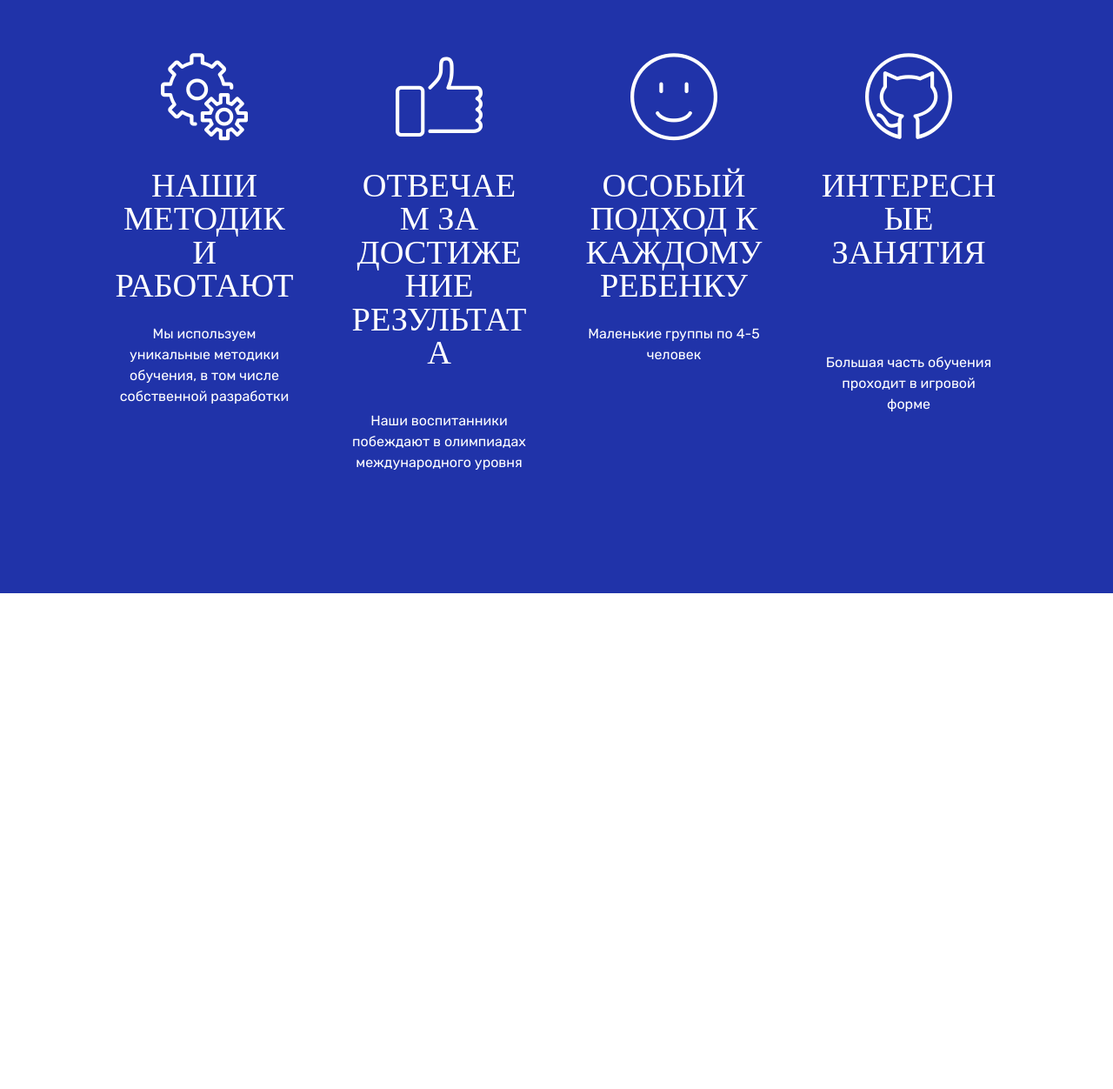
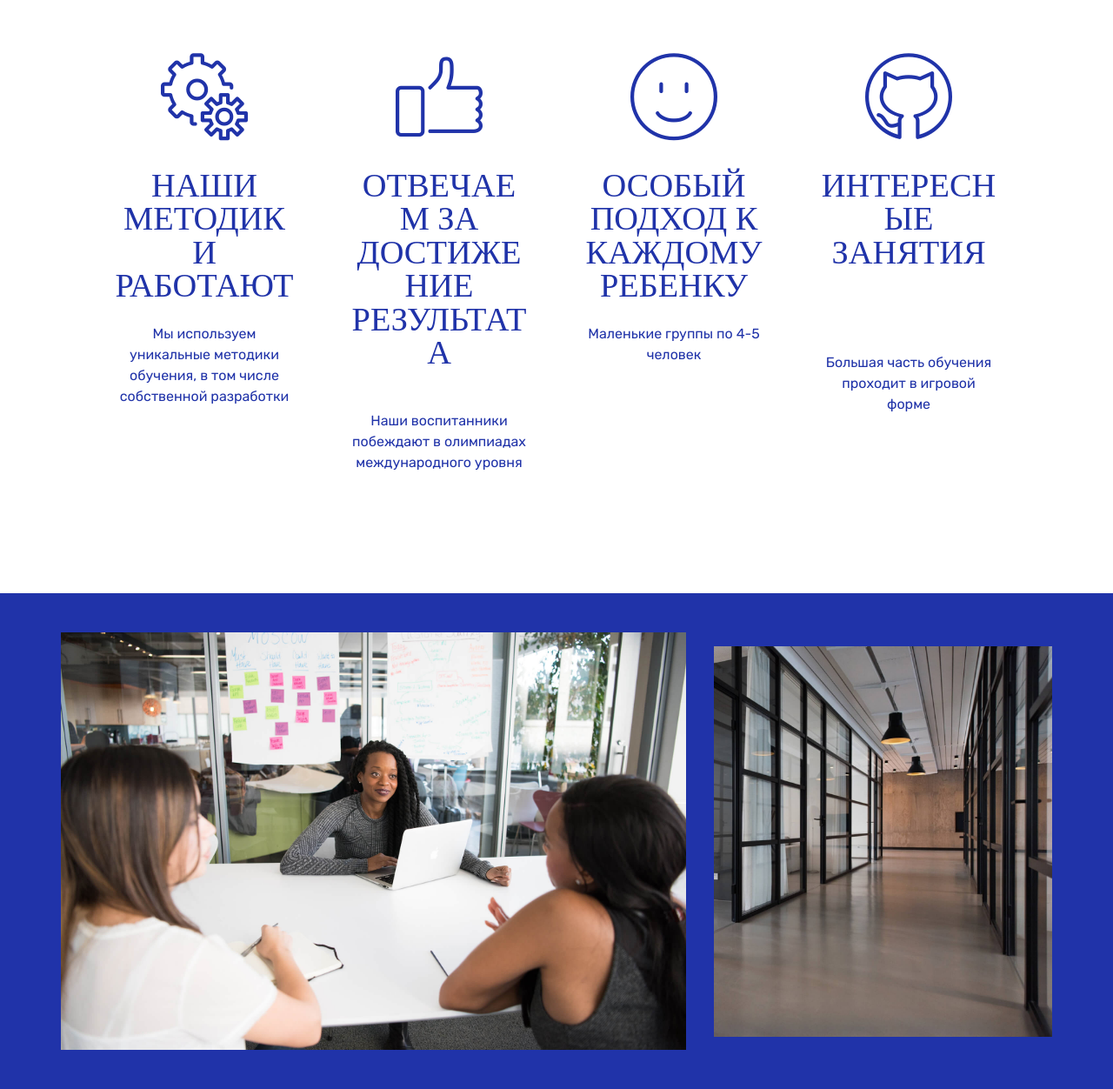
Before and after one commit to democh0107/democh0107.github.io, a plain HTML site: page index.html in a window 1280 px wide. Shown: the part 1137-2389 px from the top of the page at 87% size. Before the commit the page ends 1819 px from the top, so only its background shows below. Drawn offline with Linux system fonts and the light colour scheme; a script that the page names is missing; files whose address does not match are found by name; a web font is replaced by a local one.

Commit message:
create github pages

```diff
--- a/assets/mobirise/css/mbr-additional.css
+++ b/assets/mobirise/css/mbr-additional.css
@@ -1376,7 +1376,7 @@ section.lazy-placeholder:after {
 .cid-rD77UFQSEG {
   padding-top: 15px;
   padding-bottom: 90px;
-  background-color: #2033a9;
+  background-color: #ffffff;
 }
 .cid-rD77UFQSEG h3 {
   text-align: center;
@@ -1386,10 +1386,10 @@ section.lazy-placeholder:after {
   font-weight: 300;
 }
 .cid-rD77UFQSEG .mbr-content-text {
-  color: #ffffff;
+  color: #2033a9;
 }
 .cid-rD77UFQSEG .panel-item {
-  background: #2033a9;
+  background: #ffffff;
 }
 .cid-rD77UFQSEG .card {
   word-wrap: break-word;
@@ -1399,5 +1399,59 @@ section.lazy-placeholder:after {
   color: #149dcc;
 }
 .cid-rD77UFQSEG H3 {
-  color: #ffffff;
+  color: #2033a9;
 }
+.cid-rD77UFQSEG .mbr-section-title {
+  color: #2033a9;
+}
+.cid-rD7fkztBFt {
+  padding-top: 45px;
+  padding-bottom: 45px;
+  background: #2033a9;
+}
+.cid-rD7fkztBFt .images-container.container-fluid {
+  padding: 0;
+}
+.cid-rD7fkztBFt .media-container-row {
+  margin: 0 auto;
+  align-items: stretch;
+  -webkit-align-items: stretch;
+  width: 100% !important;
+}
+.cid-rD7fkztBFt .media-container-row .img-item {
+  display: -webkit-flex;
+  flex-direction: column;
+  justify-content: center;
+  position: relative;
+  width: 100%;
+  z-index: 1;
+  -webkit-flex-direction: column;
+  -webkit-justify-content: center;
+}
+.cid-rD7fkztBFt .media-container-row .img-item img {
+  width: 100%;
+  min-height: 1px;
+}
+.cid-rD7fkztBFt .media-container-row .img-item .img-caption {
+  background: #ffffff;
+  z-index: 2;
+  padding: 1rem 1rem;
+  word-break: break-word;
+}
+.cid-rD7fkztBFt .media-container-row .img-item .img-caption p {
+  margin-bottom: 0;
+}
+.cid-rD7fkztBFt .media-container-row .img-item.item1 {
+  padding: 0 2rem 0 0;
+}
+@media (max-width: 992px) {
+  .cid-rD7fkztBFt .img-item {
+    width: 100% !important;
+  }
+  .cid-rD7fkztBFt .img-item.item1 {
+    width: 100%;
+    flex-basis: initial !important;
+    padding: 0 0 2rem 0 !important;
+    -webkit-flex-basis: initial !important;
+  }
+}
--- a/index.html
+++ b/index.html
@@ -68,7 +68,7 @@
     </nav>
 </section>
 
-<section class="engine"><a href="https://mobirise.info/u">bootstrap website templates</a></section><section class="header1 cid-rD18QJsc8M" id="header16-1">
+<section class="engine"><a href="https://mobirise.info/f">easy site builder</a></section><section class="header1 cid-rD18QJsc8M" id="header16-1">
 
 
 
@@ -156,7 +156,7 @@
                 <div class="card p-3 align-center col-12 col-md-6 col-lg-3">
                     <div class="panel-item p-3">
                         <div class="card-img pb-3">
-                            <span class="mbr-iconfont mbri-setting" style="font-size: 100px; color: rgb(255, 255, 255); fill: rgb(255, 255, 255);"></span>
+                            <span class="mbr-iconfont mbri-setting" style="font-size: 100px; color: rgb(32, 51, 169); fill: rgb(32, 51, 169);"></span>
                         </div>
 
                         <div class="card-text">
@@ -172,7 +172,7 @@
                 <div class="card p-3 align-center col-12 col-md-6 col-lg-3">
                     <div class="panel-item p-3">
                         <div class="card-img pb-3">
-                            <span class="mbr-iconfont mbri-like" style="font-size: 100px; color: rgb(255, 255, 255); fill: rgb(255, 255, 255);"></span>
+                            <span class="mbr-iconfont mbri-like" style="font-size: 100px; color: rgb(32, 51, 169); fill: rgb(32, 51, 169);"></span>
                         </div>
                         <div class="card-text">
                             <h3 class="count pt-3 pb-3 mbr-fonts-style display-5">ОТВЕЧАЕМ ЗА ДОСТИЖЕНИЕ РЕЗУЛЬТАТА</h3>
@@ -186,7 +186,7 @@
                 <div class="card p-3 align-center col-12 col-md-6 col-lg-3">
                     <div class="panel-item p-3">
                         <div class="card-img pb-3">
-                            <span class="mbr-iconfont mbri-smile-face" style="font-size: 100px; color: rgb(255, 255, 255); fill: rgb(255, 255, 255);"></span>
+                            <span class="mbr-iconfont mbri-smile-face" style="font-size: 100px; color: rgb(32, 51, 169); fill: rgb(32, 51, 169);"></span>
                         </div>
                         <div class="card-text">
                             <h3 class="count pt-3 pb-3 mbr-fonts-style display-5">
@@ -201,7 +201,7 @@
                 <div class="card p-3 align-center col-12 col-md-6 col-lg-3">
                     <div class="panel-item p-3">
                         <div class="card-img pb-3">
-                            <span class="mbr-iconfont mbri-github" style="font-size: 100px; color: rgb(255, 255, 255); fill: rgb(255, 255, 255);"></span>
+                            <span class="mbr-iconfont mbri-github" style="font-size: 100px; color: rgb(32, 51, 169); fill: rgb(32, 51, 169);"></span>
                         </div>
 
                         <div class="card-texts">
@@ -215,6 +215,24 @@
             </div>
         </div>
    </div>
+</section>
+
+<section class="cid-rD7fkztBFt" id="image4-a">
+    <!-- Block parameters controls (Blue "Gear" panel) -->
+
+    <!-- End block parameters -->
+    <div class="container images-container container-fluid">
+            <div class="media-container-row" style="width: 80%;">
+                <div class="img-item item1" style="width: 188%;">
+                    <img src="assets/images/background2.jpg">
+
+                </div>
+                <div class="img-item">
+                    <img src="assets/images/background9.jpg">
+
+                </div>
+            </div>
+    </div>
 </section>
 
 
```
Also changed, not shown: assets/images/background9.jpg (added), assets/images/mbr-favicon.png, 1 other file.
